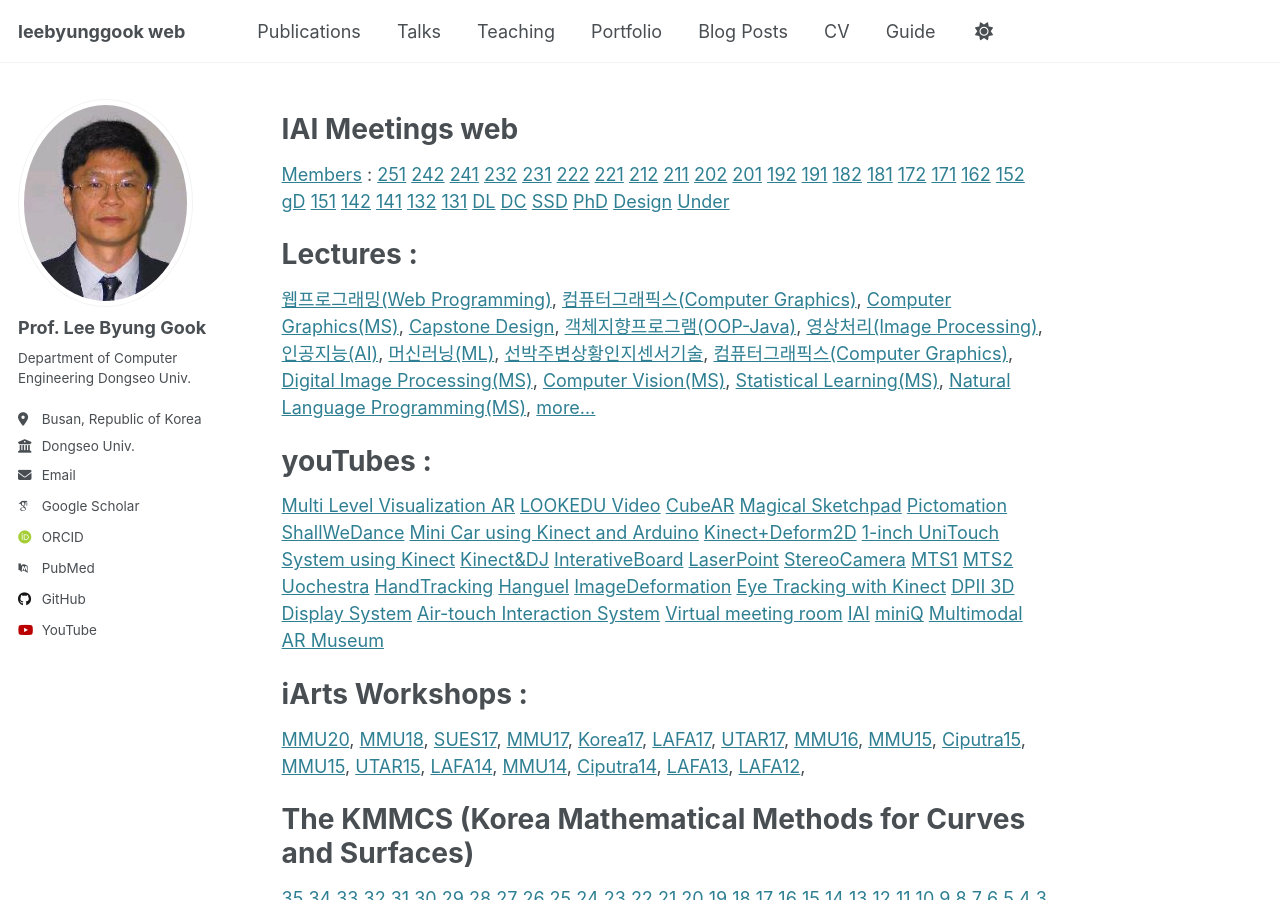
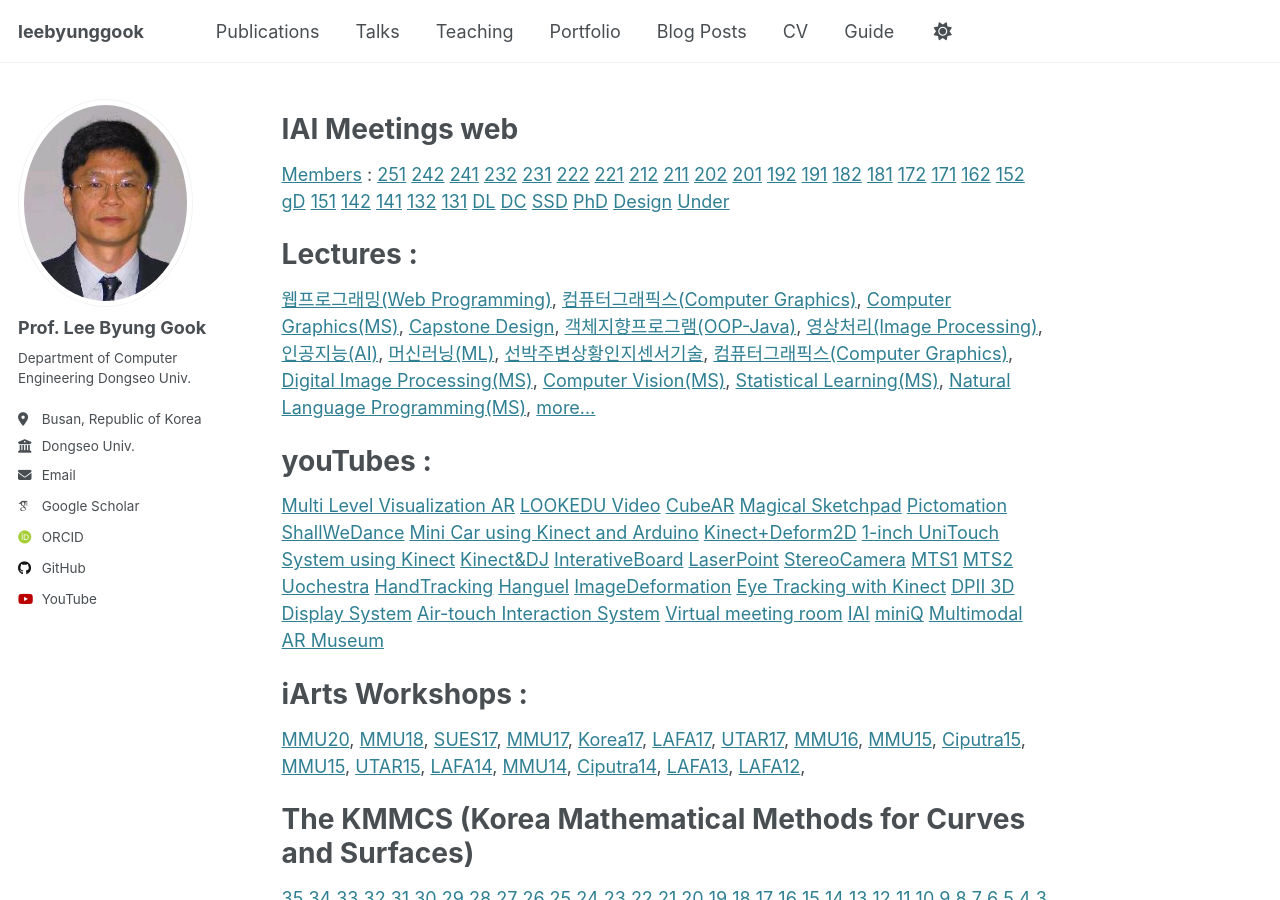
Before and after one commit to leebyunggook/leebyunggook.github.io, a Jekyll site: the page built from _pages/about.md, in a window 1280 px wide and 900 px high. Built offline with Jekyll 4.4.1, drawn with Linux system fonts in a browser that asks for light colours; some web fonts are replaced.

Commit message:
Update _config.yml

```diff
--- a/_config.yml
+++ b/_config.yml
@@ -9,7 +9,7 @@
 # Basic Site Settings
 locale                   : "en-US"
 site_theme               : "default"
-title                    : "leebyunggook web"
+title                    : "leebyunggook"
 title_separator          : "-"
 name                     : &name "Lee Byung Gook"
 description              : &description "Department of Computer Engineering Dongseo Univ. "
@@ -37,7 +37,7 @@ author:
   impactstory      : # URL
   orcid            : "http://orcid.org/0000-0003-0725-0355"
   semantic         : # URL
-  pubmed           : "https://www.ncbi.nlm.nih.gov/pubmed/?term=john+snow"
+  pubmed           : # URL
   researchgate     : # URL
   scopus           : # URL
 
```
